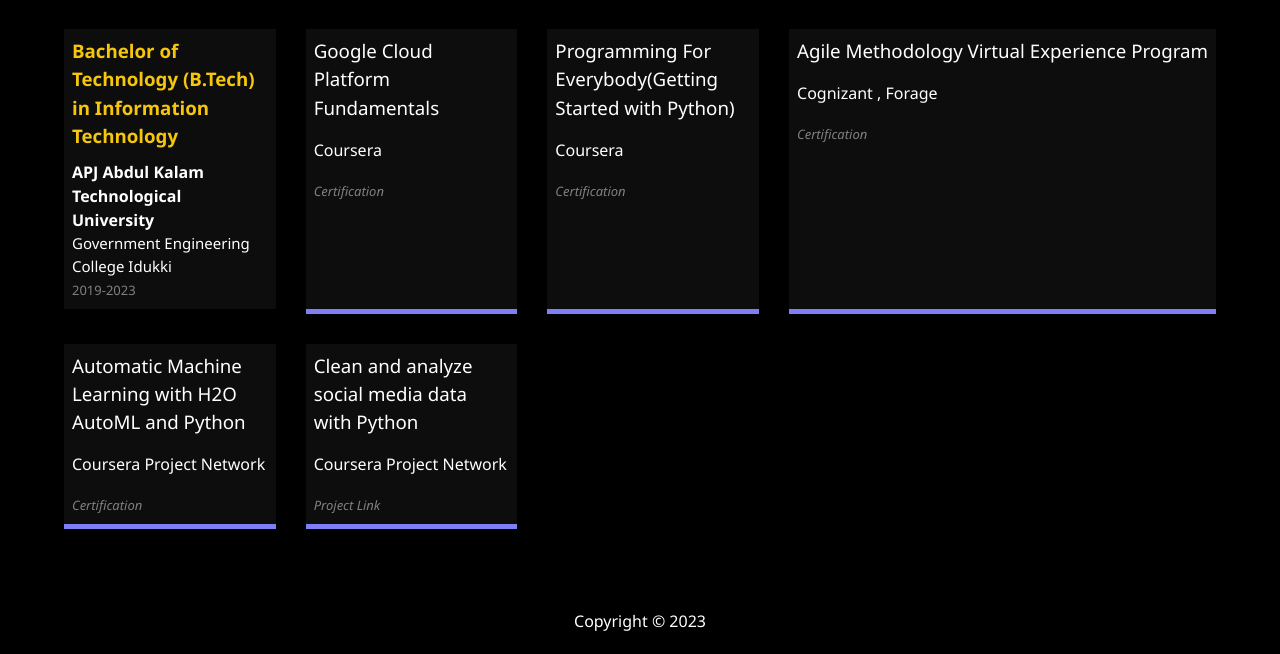
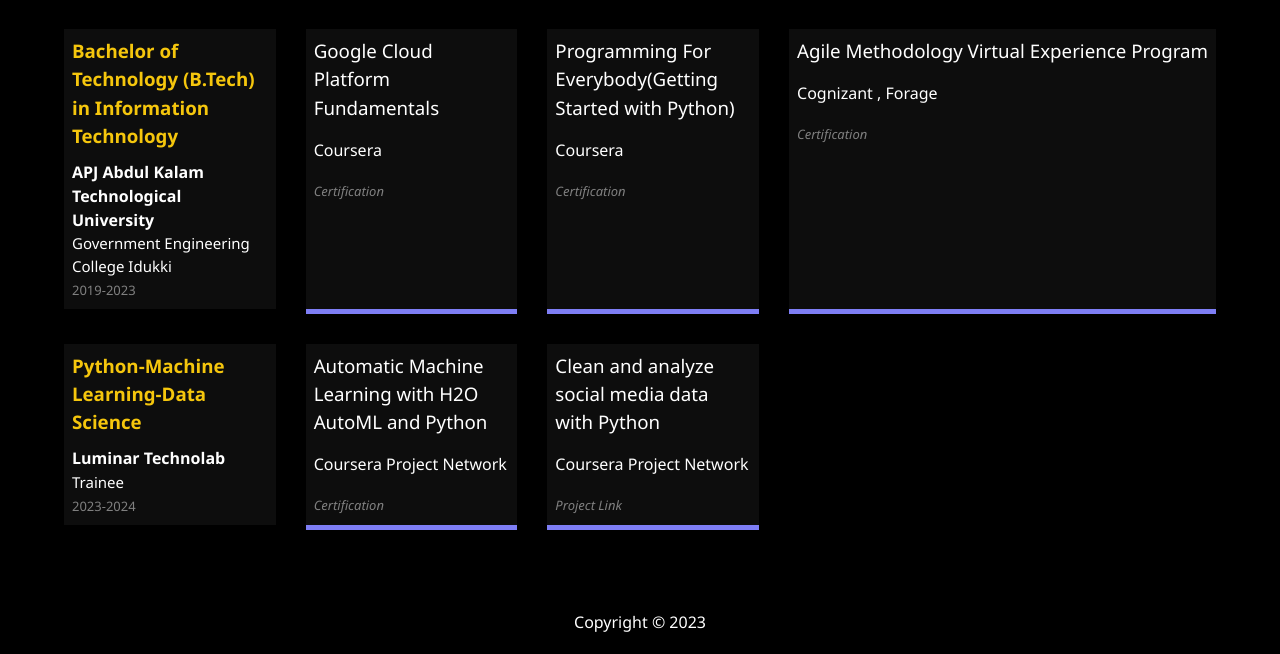
Before and after one commit to manukirans/portfolio, a website: page dist/coursework.html in a window 1280 px wide. Shown: the part 253-907 px from the top of the page. Drawn offline with Linux system fonts and the light colour scheme.

Commit message:
Update coursework.html

```diff
--- a/dist/coursework.html
+++ b/dist/coursework.html
@@ -53,6 +53,13 @@
           <p class="college">Government Engineering College Idukki</p>
           <span class="duration">2019-2023</span>
         </div>
+         <div class="education education-2">
+          <h3>Python-Machine Learning-Data Science</h3>
+          <p class="small-font">Luminar Technolab</p>
+          <p class="college">
+Trainee</p>
+          <span class="duration">2023-2024</span>
+        </div>
         <div class="course course-1">
           <h3>Google Cloud Platform Fundamentals</h3>
           <p>Coursera</p>
```
